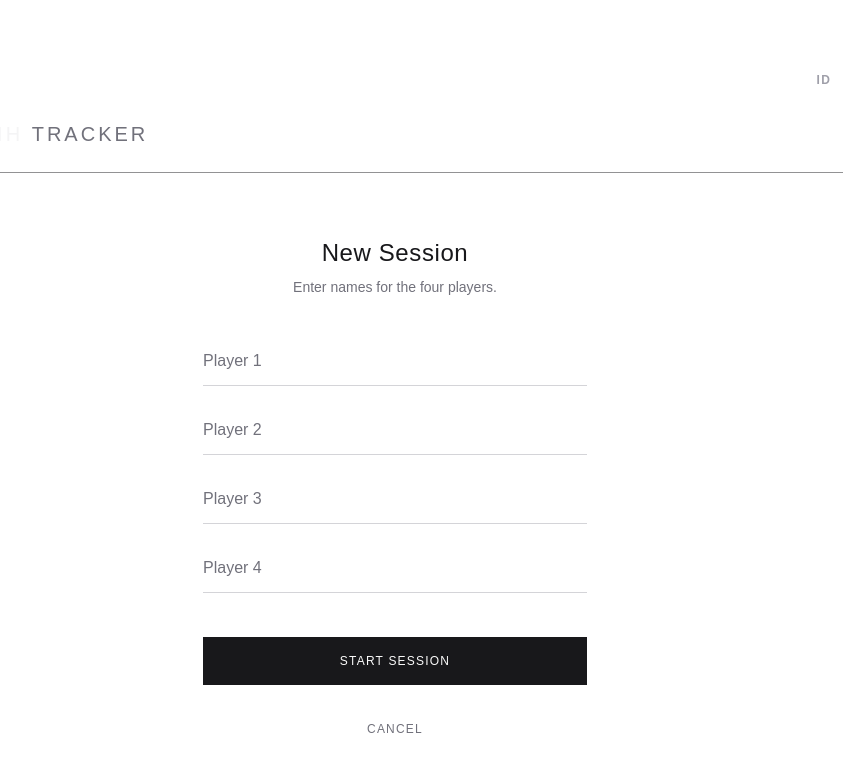
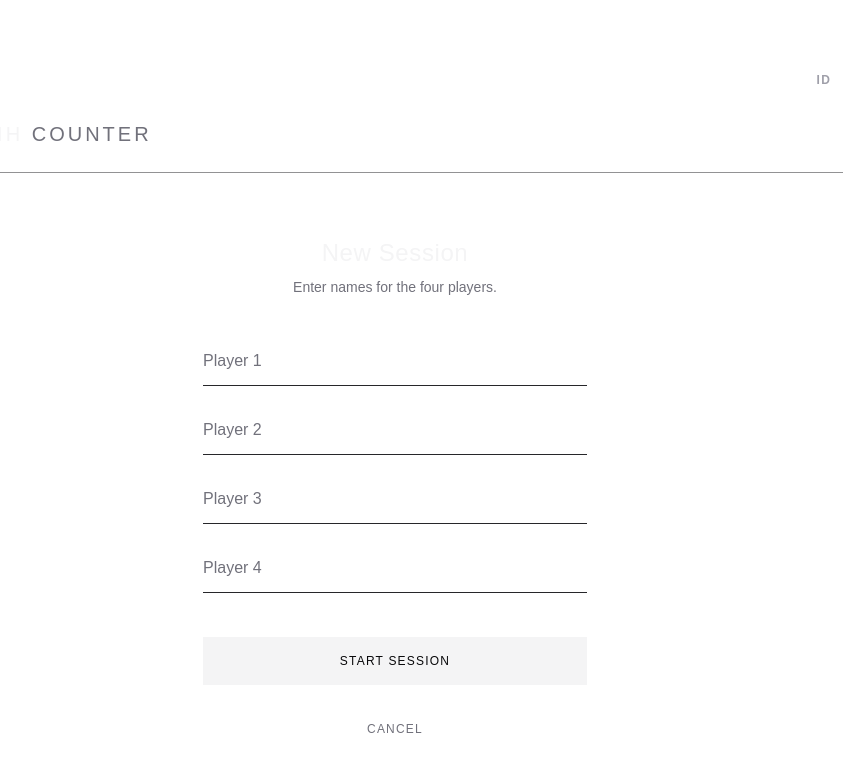
Before and after one commit to Admrlrdj/hitung-cekih, a Next.js app: page /game/setup in a window 1280 px wide. Shown: the top 772 px of the page, without its empty margins (245-1106 px from the left). Built offline with nearby package versions, Linux system fonts and the light colour scheme.

Commit message:
Refactor GameSetup and HistoryPage components to remove dark mode functionality and update layout terminology

```diff
--- a/app/game/setup/page.tsx
+++ b/app/game/setup/page.tsx
@@ -6,7 +6,7 @@ import { useApp } from "@/app/context/AppContext";
 
 export default function GameSetup() {
     const router = useRouter();
-    const { lang, isDark } = useApp();
+    const { lang } = useApp();
     const [players, setPlayers] = useState<string[]>(["", "", "", ""]);
 
     const text = {
@@ -24,10 +24,8 @@ export default function GameSetup() {
         },
     }[lang];
 
-    const borderClass = isDark
-        ? "border-zinc-800 focus:border-zinc-400"
-        : "border-zinc-300 focus:border-zinc-600";
-    const textClass = isDark ? "text-zinc-100" : "text-zinc-900";
+    const borderClass = "border-zinc-800 focus:border-zinc-400";
+    const textClass = "text-zinc-100";
 
     const handleStart = (e: React.FormEvent) => {
         e.preventDefault();
@@ -74,7 +72,7 @@ export default function GameSetup() {
                 ))}
                 <button
                     type="submit"
-                    className={`w-full mt-6 ${isDark ? "bg-zinc-100 text-zinc-950" : "bg-zinc-900 text-zinc-50"} font-medium tracking-widest uppercase text-xs py-4 transition-all`}
+                    className="w-full mt-6 bg-zinc-100 text-zinc-950 font-medium tracking-widest uppercase text-xs py-4 transition-all hover:bg-white"
                 >
                     {text.start}
                 </button>
--- a/app/history/page.tsx
+++ b/app/history/page.tsx
@@ -14,7 +14,7 @@ interface GameSession {
 
 export default function HistoryPage() {
   const router = useRouter();
-  const { lang, isDark } = useApp();
+  const { lang } = useApp();
   const [history, setHistory] = useState<GameSession[]>([]);
 
   useEffect(() => {
@@ -49,9 +49,7 @@ export default function HistoryPage() {
   return (
     <div className="max-w-2xl mx-auto mt-4 animate-in fade-in duration-500">
       <div className="flex justify-between items-end mb-8">
-        <h2
-          className={`text-xl font-light tracking-wider ${isDark ? "text-zinc-100" : "text-zinc-900"}`}
-        >
+        <h2 className="text-xl font-light tracking-wider text-zinc-100">
           {t.title}
         </h2>
         <button
@@ -76,7 +74,7 @@ export default function HistoryPage() {
               <div
                 key={session.id}
                 onClick={() => handleRowClick(session)}
-                className={`p-5 border ${isDark ? "border-zinc-900 bg-zinc-900/20 hover:border-zinc-700" : "border-zinc-200 bg-white hover:border-zinc-400"} transition-all duration-200 ${!session.isFinished ? "cursor-pointer" : "cursor-default"}`}
+                className={`p-5 border border-zinc-900 bg-zinc-900/20 hover:border-zinc-700 transition-all duration-200 ${!session.isFinished ? "cursor-pointer" : "cursor-default"}`}
               >
                 <div className="flex justify-between items-center border-b border-zinc-500/10 pb-3 mb-3">
                   <span className="text-[10px] font-mono text-zinc-500">
@@ -94,9 +92,7 @@ export default function HistoryPage() {
                       <p className="text-[10px] tracking-wider uppercase text-zinc-500 mb-0.5 truncate">
                         {name}
                       </p>
-                      <p
-                        className={`text-base font-mono ${isDark ? "text-zinc-300" : "text-zinc-800"}`}
-                      >
+                      <p className="text-base font-mono text-zinc-300">
                         {totals[i]}
                       </p>
                     </div>
--- a/app/layout.tsx
+++ b/app/layout.tsx
@@ -27,7 +27,7 @@ function RootLayoutContent({ children }: { children: React.ReactNode }) {
         <h1 className="text-xl font-medium tracking-[0.15em] text-zinc-100 uppercase">
           {lang === "id" ? "Hitung " : "Cekih "}
           <span className="text-zinc-500 font-light">
-            {lang === "id" ? "Cekih" : "Tracker"}
+            {lang === "id" ? "Cekih" : "Counter"}
           </span>
         </h1>
       </header>
```
